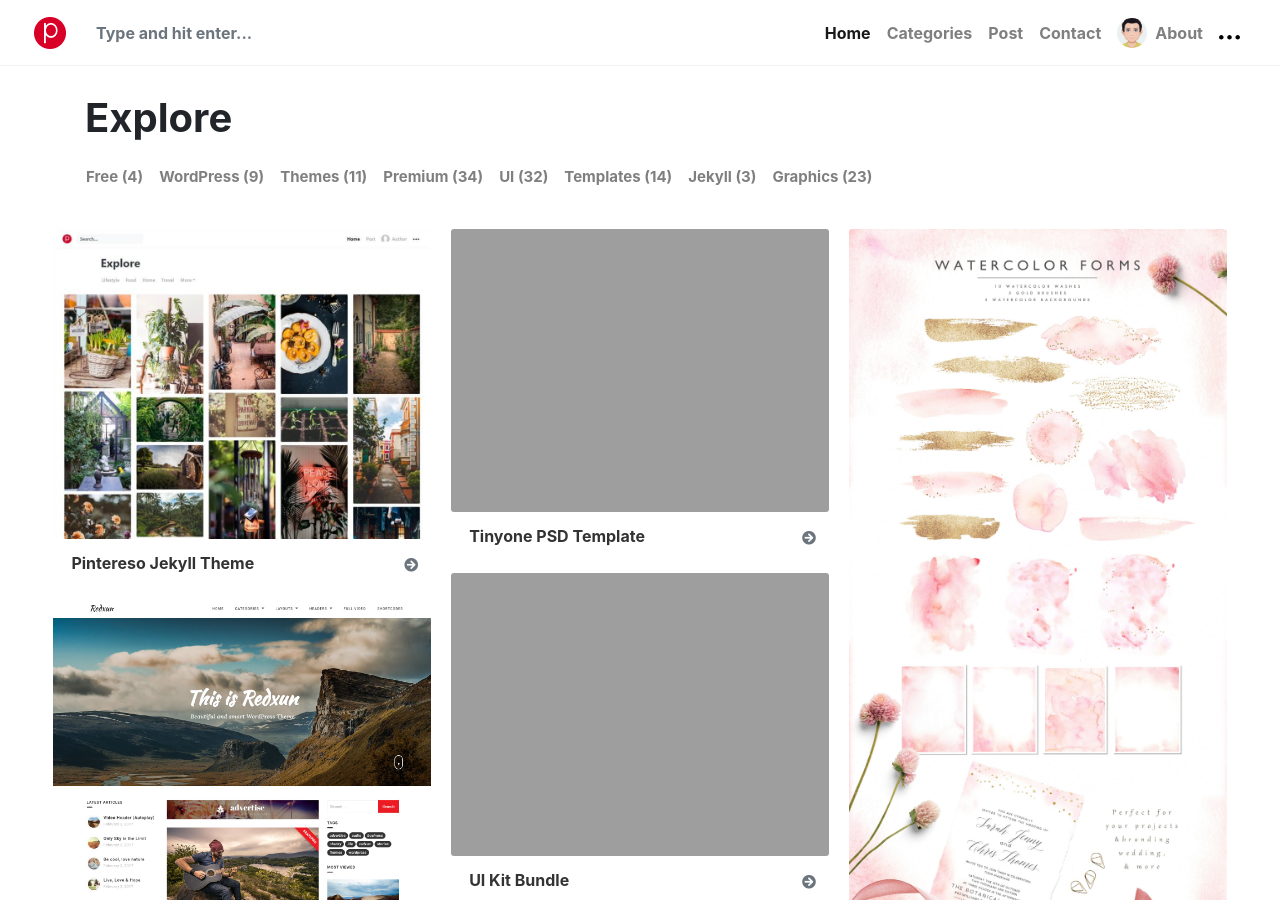
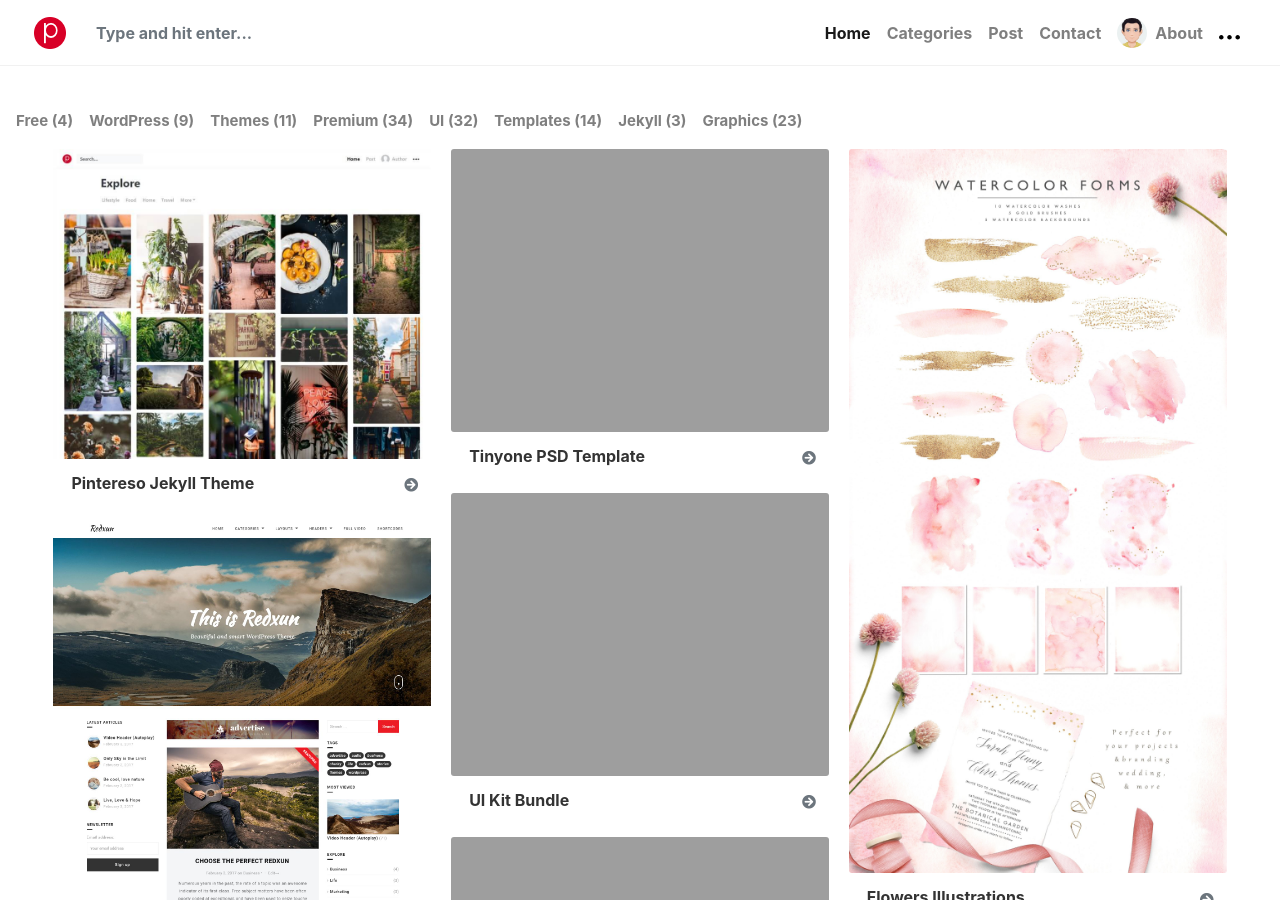
Before and after one commit to philiguchi19/philiguchi.github.io, a Jekyll site: the page built from index.html, in a window 1280 px wide and 900 px high. Built offline with Jekyll 4.4.1, drawn with Linux system fonts in a browser that asks for light colours; nearby versions of some CDN libraries; library files that are not in the unit come from our copies; the list of posts is cut into pages by our own code; comment, search, counter and statistics services are not loaded.

Commit message:
removeExplore

```diff
--- a/index.html
+++ b/index.html
@@ -6,7 +6,7 @@
 
 <section class="mt-4 mb-5">
 
-    <div class="container mb-4">
+    <!-- <div class="container mb-4">
         <h1 class="font-weight-bold title">Explore</h1>
         <div class="row">
         {% include menu-categories.html %}
```
